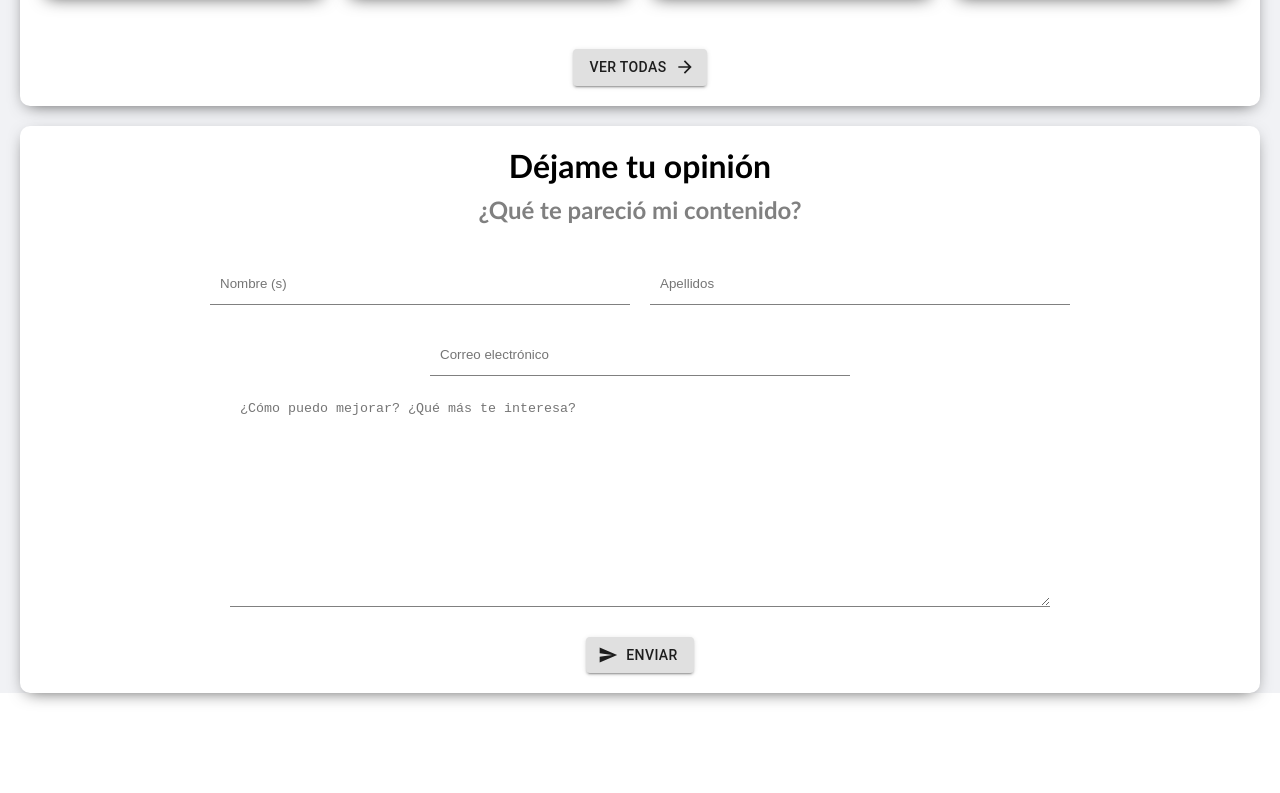
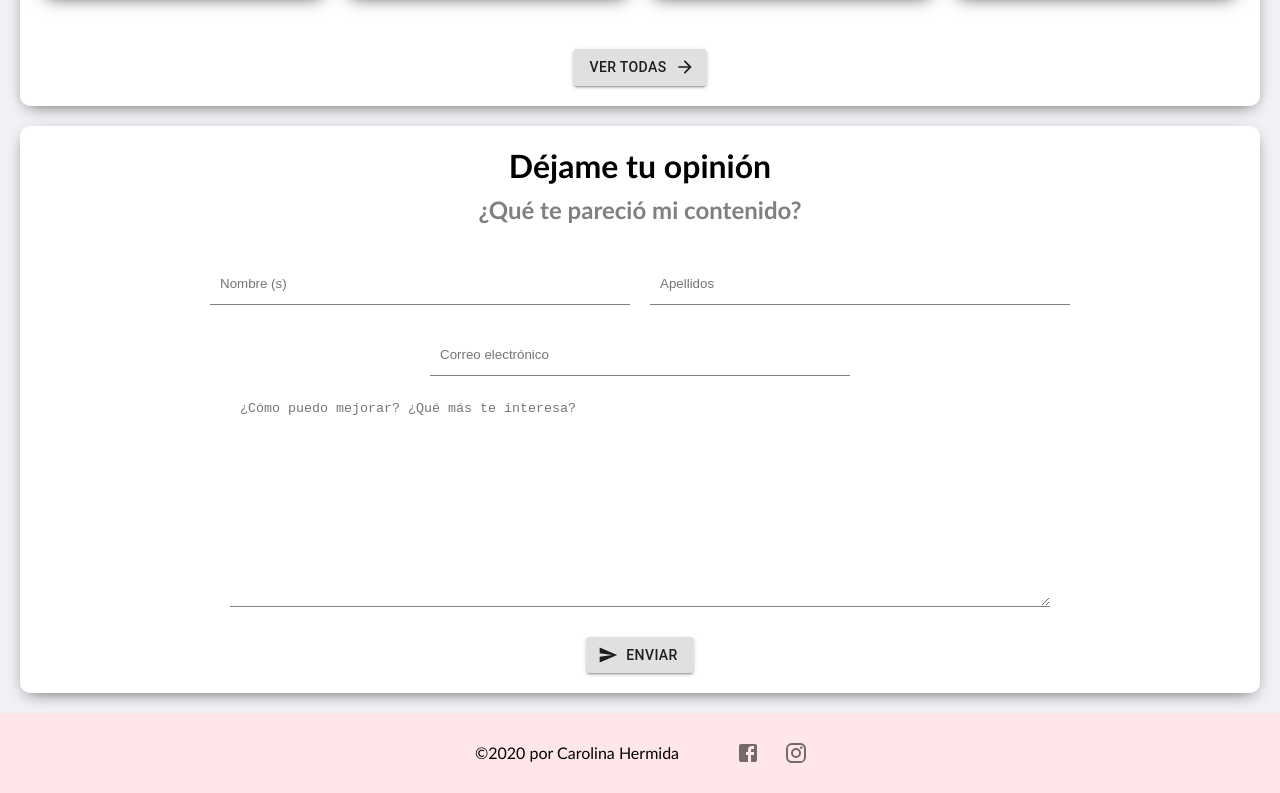
Before and after one commit to SammyGCh/chwebsite, a React (Create React App) app in the folder chwsite/: page / in a window 1280 px wide. Shown: the part 1754-2547 px from the top of the page. Before the commit the page ends 2467 px from the top, so only its background shows below. Built offline with nearby package versions, Linux system fonts and the light colour scheme.

Commit message:
Creación de Footer.

```diff
--- a/chwsite/package.json
+++ b/chwsite/package.json
@@ -10,6 +10,7 @@
     "@testing-library/user-event": "^7.2.1",
     "react": "^16.13.1",
     "react-dom": "^16.13.1",
+    "react-router-dom": "^5.2.0",
     "react-scripts": "3.4.3"
   },
   "scripts": {
--- a/chwsite/public/index.html
+++ b/chwsite/public/index.html
@@ -24,7 +24,7 @@
       work correctly both with client-side routing and a non-root public URL.
       Learn how to configure a non-root public URL by running `npm run build`.
     -->
-    <title>React App</title>
+    <title>Caro</title>
   </head>
   <body>
     <noscript>You need to enable JavaScript to run this app.</noscript>
--- a/chwsite/src/App.js
+++ b/chwsite/src/App.js
@@ -2,12 +2,14 @@ import React from 'react';
 import './App.css';
 import Header from './components/header/Header';
 import Home from './components/home/Home';
+import Footer from './components/footer/Footer';
 
 function App() {
   return (
     <div className="App">
       <Header/>
       <Home/>
+      <Footer/>
     </div>
   );
 }
--- /dev/null
+++ b/chwsite/src/components/footer/Footer.js
@@ -0,0 +1,26 @@
+import React from 'react';
+import "../../styles/footer/Footer.css";
+import IconButton from '@material-ui/core/IconButton';
+import FacebookIcon from '@material-ui/icons/Facebook';
+import InstagramIcon from '@material-ui/icons/Instagram';
+
+function Footer() {
+    return (
+        <div className="footer">
+            <div className="footer__copyright">
+                <p>©2020 por Carolina Hermida</p>
+            </div>
+            <div className="footer__socialMedias">
+                <IconButton aria-label="Facebook" href="https://www.facebook.com" target="_blank">
+                    <FacebookIcon/>
+                </IconButton>
+
+                <IconButton aria-label="Facebook" href="https://www.instagram.com" target="_blank">
+                    <InstagramIcon/>
+                </IconButton>
+            </div>
+        </div>
+    )
+};
+
+export default Footer
--- a/chwsite/src/styles/common/Card.css
+++ b/chwsite/src/styles/common/Card.css
@@ -7,3 +7,7 @@
     border-radius: 10px;
     box-shadow: 0px 5px 17px -7px rgba(0, 0, 0, 0.75);
 }
+
+.card:hover {
+    transform: scale(1.01);
+}
--- /dev/null
+++ b/chwsite/src/styles/footer/Footer.css
@@ -0,0 +1,23 @@
+@import "../constants.css";
+
+.footer {
+    width: 100%;
+    height: 80px;
+    background-color: var(--color-secondary);
+    display: flex;
+    justify-content: center;
+}
+
+.footer__copyright {
+    padding: 30px;
+}
+
+.footer__copyright > p {
+    font-family: var(--font-primary);
+    font-size: medium;
+}
+
+.footer__socialMedias {
+    display: flex;
+    padding: 15px;
+}
```
Also changed, not shown: 1 other file (tests, documents, lock files or other folders).
